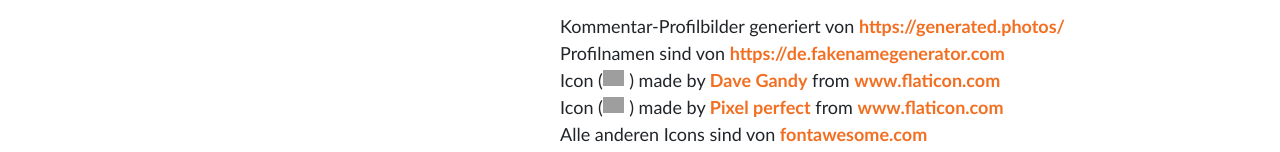
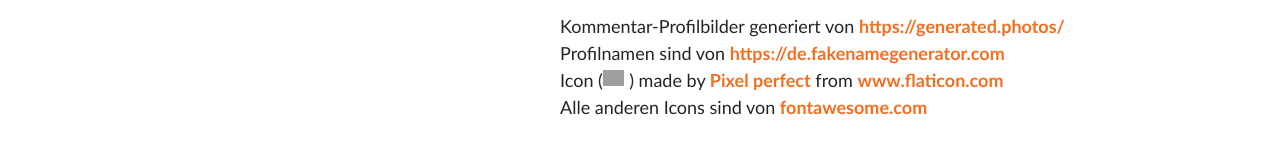
Before and after one commit to uniteicht/uniteicht.github.io, a Nuxt app: page /imprint in a window 1280 px wide. Shown: the part 571-723 px from the top of the page. Built offline with nearby package versions, Linux system fonts and the light colour scheme; grey boxes are pictures that could not be loaded.

Commit message:
sinnvolle Vertretungsarbeit

```diff
--- a/pages/imprint.vue
+++ b/pages/imprint.vue
@@ -25,13 +25,6 @@
       <br/>
       Profilnamen sind von <a href="https://de.fakenamegenerator.com">https://de.fakenamegenerator.com</a>
       <br/>
-      Icon (<img class="icon" src="/img/external-link-symbol.svg" />) made by
-      <a href="https://www.flaticon.com/authors/dave-gandy" title="Dave Gandy"
-        >Dave Gandy</a
-      >
-      from
-      <a href="https://www.flaticon.com/" title="Flaticon">www.flaticon.com</a
-      ><br />
 
       Icon (<img class="icon" src="/img/up-arrow.svg" />) made by
       <a
```
